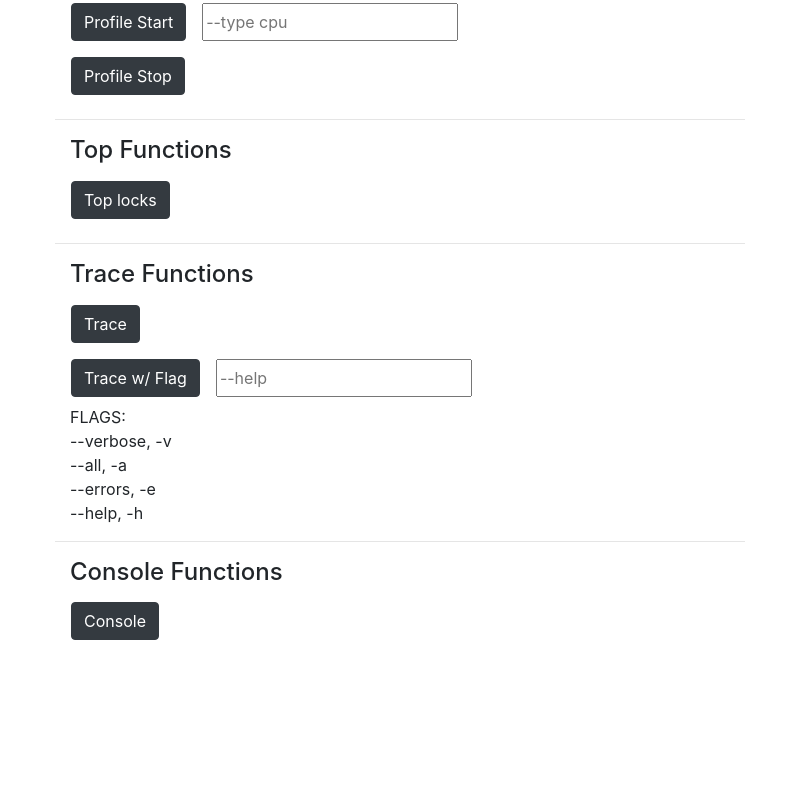
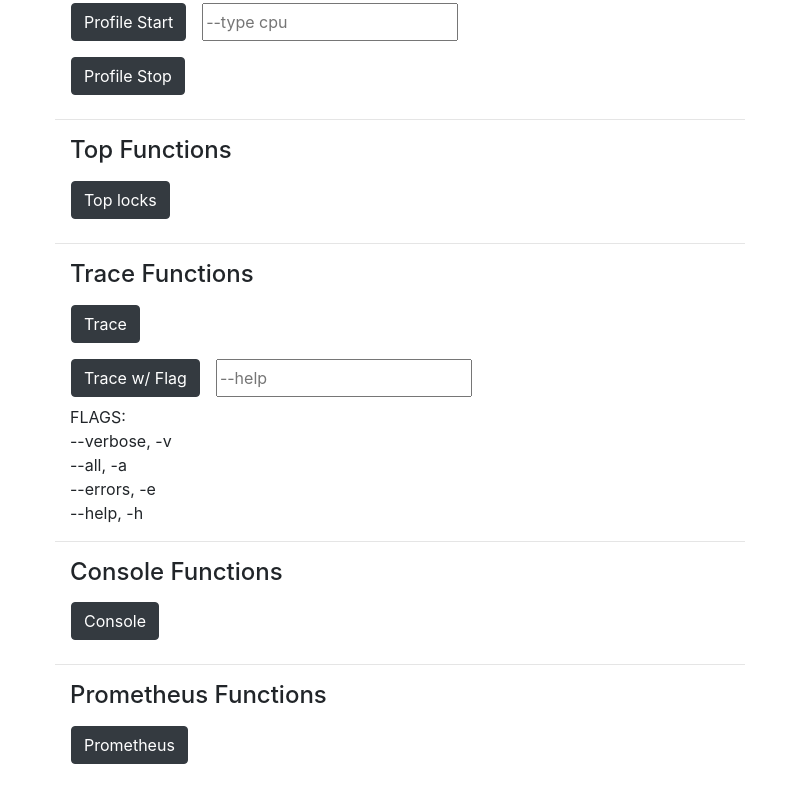
Before and after one commit to Spensarrr/Spens.IO, an Electron app: page index.html in a window 800 px wide. Shown: the part 2438-3240 px from the top of the page. Before the commit the page ends 3186 px from the top, so only its background shows below. Drawn offline with nearby package versions, Linux system fonts and the light colour scheme.

Commit message:
Added prometheus function and html

```diff
--- /dev/null
+++ b/commands/prometheus.js
@@ -0,0 +1,15 @@
+alias = localStorage.getItem('alias');
+
+function prometheusFunc() {
+    exec("mc.exe admin prometheus generate " + alias, (error, stdout) => {
+        if (error) {
+            output = error;
+            document.getElementById('outputField').innerHTML = output;
+            console.log(`error: ${error.message}`);
+            return;
+        }
+        //console.log(`stdout: ${stdout}`);
+        output = stdout;
+        document.getElementById('outputField').innerHTML = output;
+    });
+}
--- a/index.html
+++ b/index.html
@@ -234,6 +234,15 @@
                 <button class="btn btn-dark mx-2" onclick="consoleFunc()">Console</button>
             </div>
         </div>
+        <hr>
+
+        <!-- Prometheus Fucntions -->
+        <div class="container">
+            <h4>Prometheus Functions</h4>
+            <div class="row p-2">
+                <button class="btn btn-dark mx-2" onclick="prometheusFunc()">Prometheus</button>
+            </div>
+        </div>
 
 
         <!-- Extends bottom area -->
@@ -258,6 +267,7 @@
 
     <script src="commands/save.js"></script>
     <script src="commands/sui.js"></script>
+    <script src="commands/update.js"></script>
     <script src="commands/user.js"></script>
     <script src="commands/group.js"></script>
     <script src="commands/policy.js"></script>
@@ -267,6 +277,7 @@
     <script src="commands/top.js"></script>
     <script src="commands/trace.js"></script>
     <script src="commands/console.js"></script>
+    <script src="commands/prometheus.js"></script>
 </body>
 
 </html>
```
Also changed, not shown: README.md.
